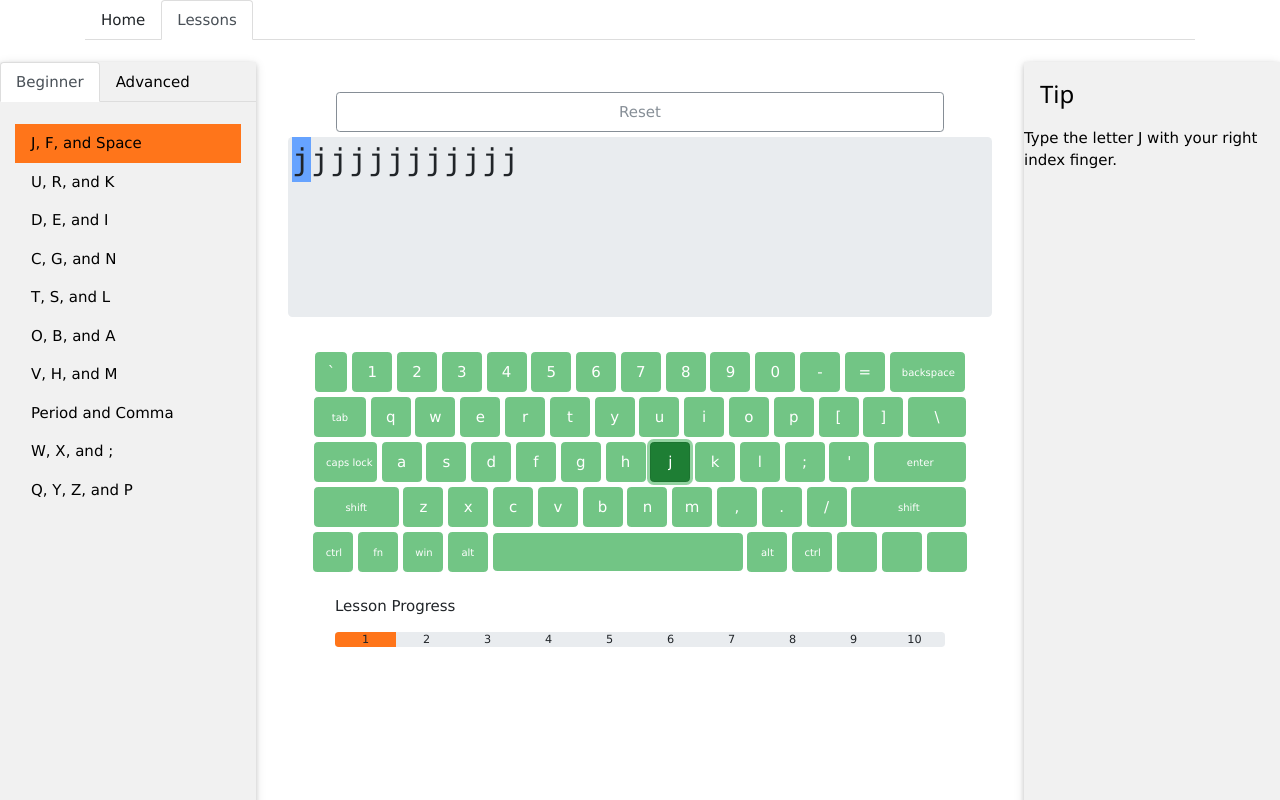
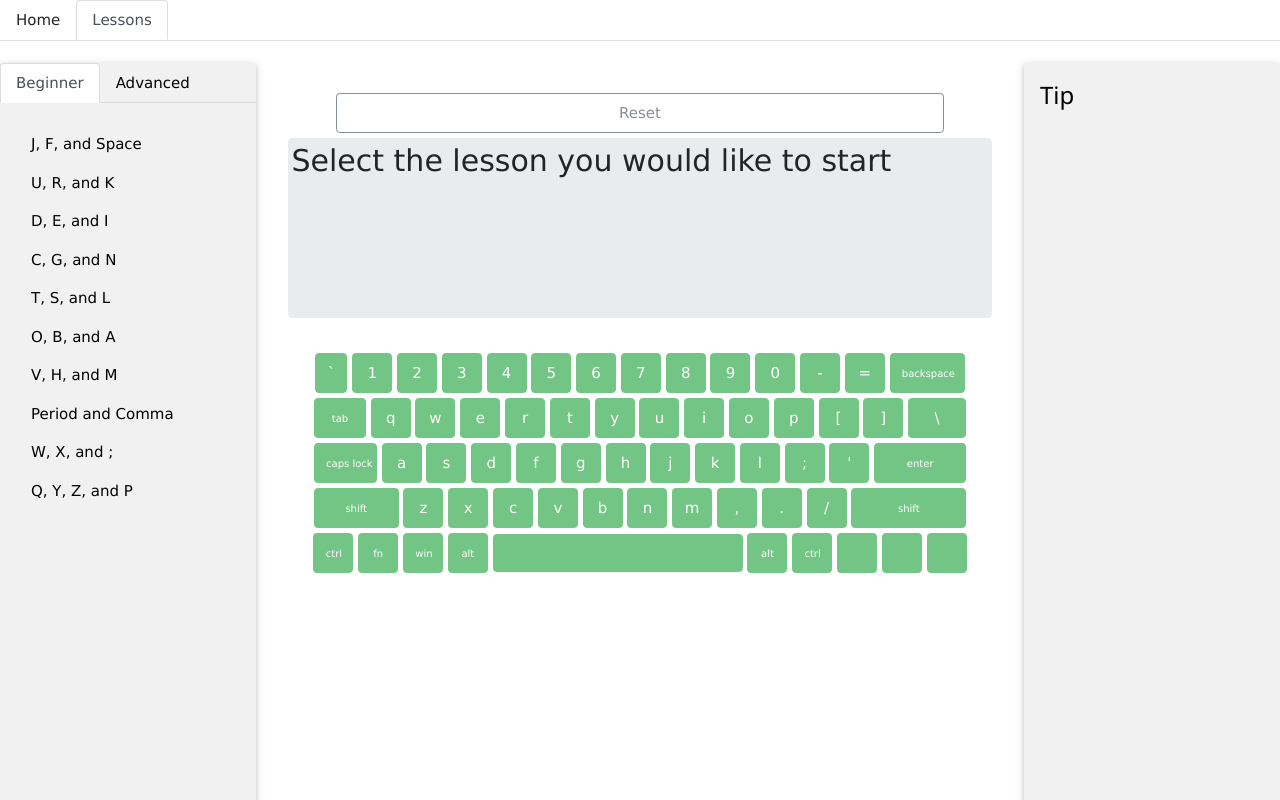
Before and after one commit to jfarris2/jfarris2.github.io, a plain HTML site: page lessonModual.html in a window 1280 px wide. Drawn offline with nearby package versions, Linux system fonts and the light colour scheme.

```diff
--- a/lessonModual.html
+++ b/lessonModual.html
@@ -20,16 +20,14 @@
 
 <body onload="goToNextLesson()">
 
-    <div class="container">
-        <ul class="nav nav-tabs" role="tablist">
-          <li class="nav-item" >
-            <a class="nav-link" data-toggle="tab" href="index.html">Home</a>
-          </li>
-          <li class="nav-item">
-            <a class="nav-link active" data-toggle="tab" href="lessonModual.html">Lessons</a>
-          </li>
-        </ul>
-      </div>
+    <ul class="nav nav-tabs">
+        <li class="active" >
+          <a href="index.html"        class="nav-link">Home</a>
+        </li>
+        <li>
+          <a href="lessonModual.html" class="nav-link active">Lessons</a>
+        </li>
+      </ul>
 
 <br>
 
--- a/scripts/lessonScripts.js
+++ b/scripts/lessonScripts.js
@@ -389,8 +389,9 @@
 
     // Find out which part and which lesson number
     // to start based of the level they want to practice
-    level = localStorage.getItem("level");
+    //level = localStorage.getItem("level");
 
+    console.log(level);
 
 
     for (var i = 1; i <= 20; i++) {
```
Also changed, not shown: index.html (+5 -7 lines).
